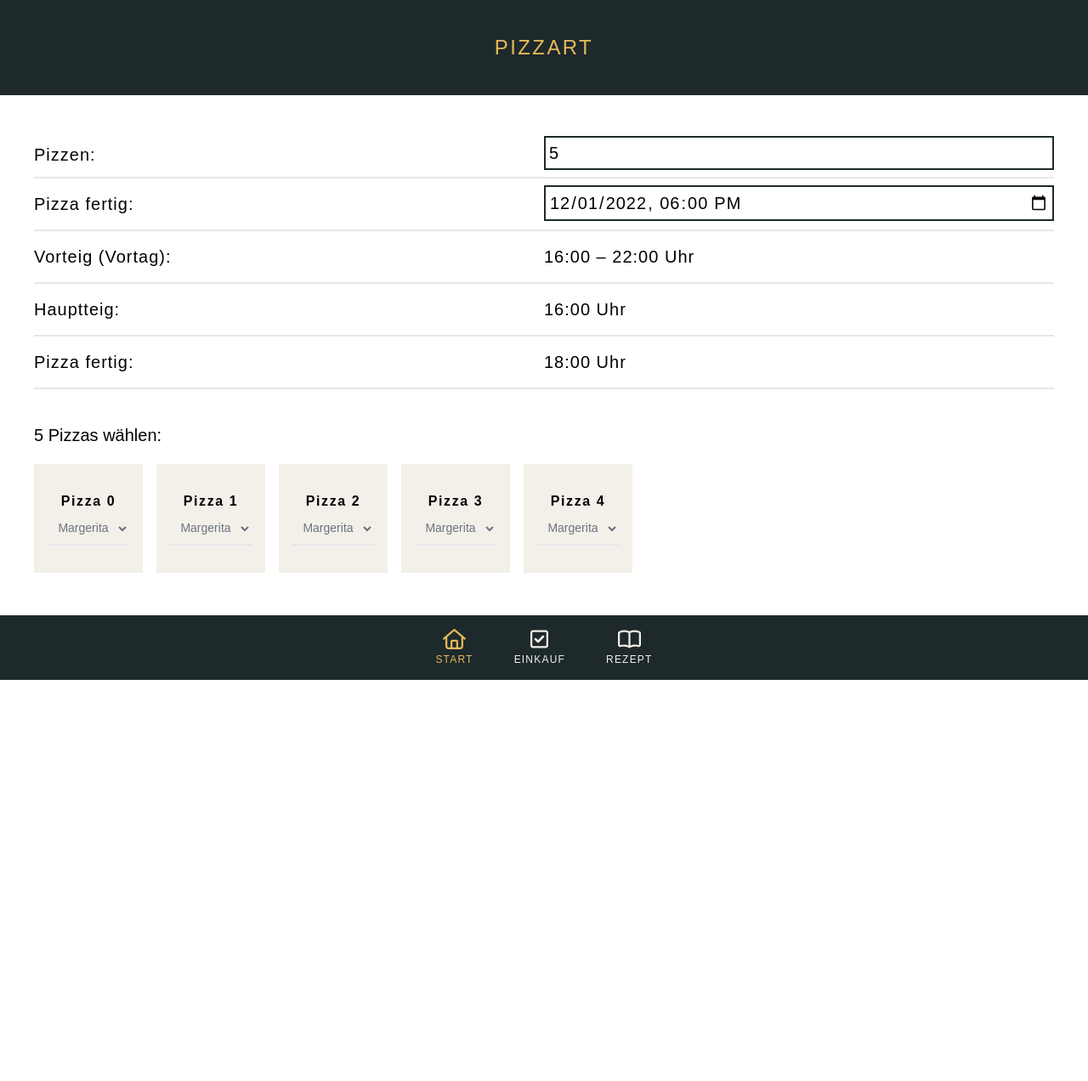
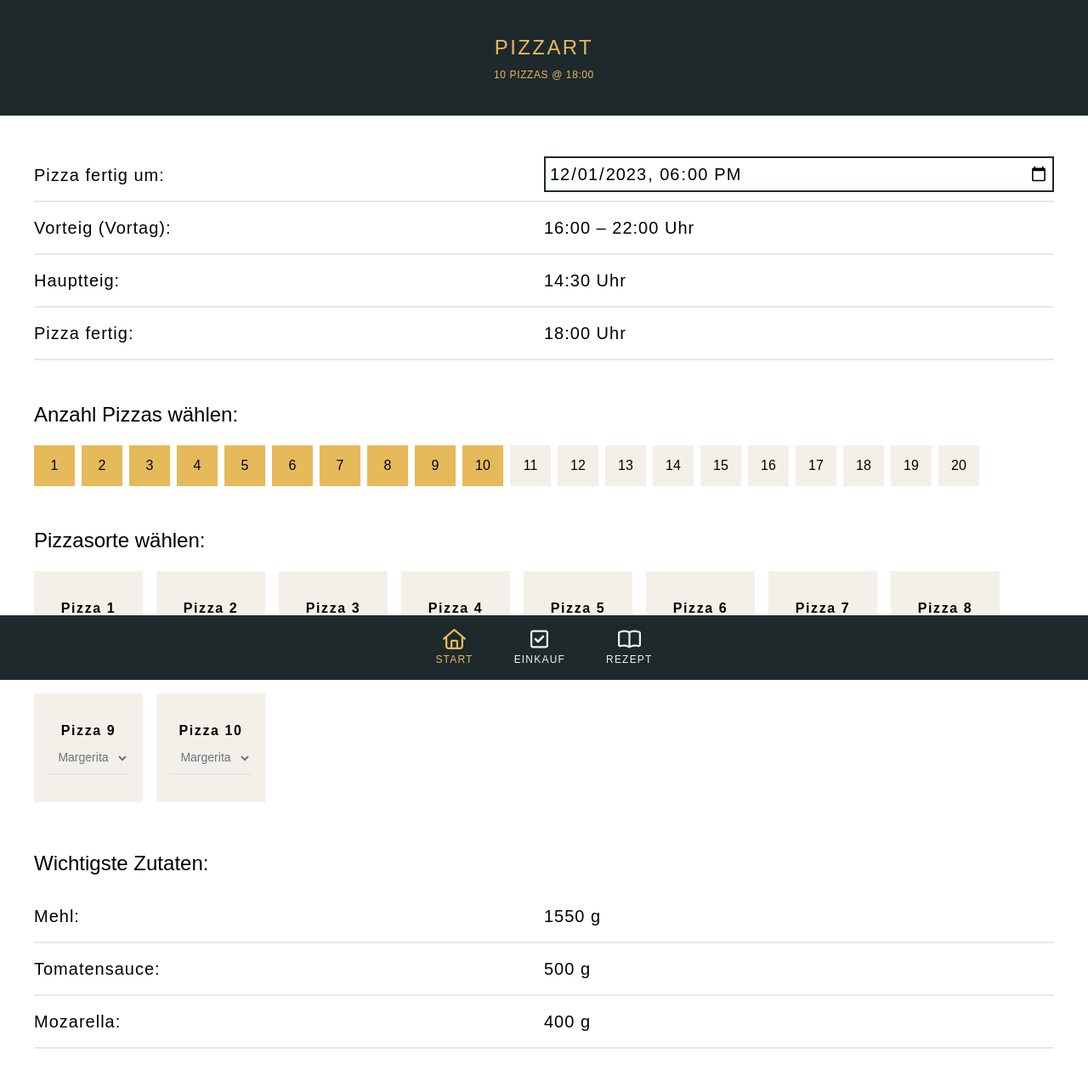
Before and after one commit to timvonfelten/PizzaApp, a React (Create React App) app: page / in a window 1280 px wide. Shown: the top 1272 px of the page at 85% size. Before the commit the page ends 818 px from the top, so only its background shows below. Built offline with nearby package versions, Linux system fonts and the light colour scheme.

Commit message:
V 1.0
Release 1.0

```diff
--- a/package.json
+++ b/package.json
@@ -1,6 +1,7 @@
 {
   "name": "pizza",
   "version": "0.1.0",
+  "homepage": "./",
   "private": true,
   "dependencies": {
     "@testing-library/jest-dom": "^5.16.5",
--- a/src/App.js
+++ b/src/App.js
@@ -13,9 +13,9 @@ function App() {
   }
 
   // Daten aus Child Komponent an Partner Komponent übergeben Portionen > App.js
-  const [portions, setPortions] = useState(5);
+  const [portions, setPortions] = useState(10);
 
-  const [pizzaSorte, setPizzaSorte] = useState(["1","1","1","1","1"]);
+  const [pizzaSorte, setPizzaSorte] = useState([1,1,1,1,1,1,1,1,1,1]);
 
   // Portionen changer einblenden
   const [view, setView] = useState(true);
@@ -23,14 +23,18 @@ function App() {
   //Portionen von Child an App übergeben
   //
   const [ingredients, setIngredients] = useState({});
-  const [time, setTime] = useState("2022-12-01T18:00")
+  const [time, setTime] = useState("2023-12-01T18:00")
 
   const handlePortionChange = event => {
+    console.log(event.target.value)
+    console.log(event.target.getAttribute('numpizza'))
+    /*
     if (event.target.value <= 0){
       event.target = 1
     }
-    setPortions(event.target.value);
-    updatePizza_Sort(event.target.value);
+    */
+    setPortions(event.target.getAttribute('numpizza'));
+    updatePizza_Sort(event.target.getAttribute('numpizza'));
   };
 
   const handleTimeChange = event => {
@@ -52,20 +56,43 @@ function App() {
     const timeFormated = newHours + ":" + newMinutes
     return timeFormated;
 }
+const [dateError, setDateError] = useState(false)
+
 
 const convertInput = (input) => {
+    console.log(input)
+    if (input != ""){
+      var d = new Date();
+      // DateError aktivieren falls Datum in Vergangenheit liegt.
+      if (dateError === false & Date.parse(input) < Date.parse(d)){
+          setDateError(prevCheck => !prevCheck);
+      }
+      // DateError deaktivieren, falls Datum nicht in Vergangenheit liegt.
+      if (dateError === true & Date.parse(input) > Date.parse(d)){
+        setDateError(prevCheck => !prevCheck);
+      }
       const [dateValues, timeValues] = input.split("T")
-    const [month, day, year] = dateValues.split("-")
+      const [year, month, day] = dateValues.split("-")
       const [hours, minutes] = timeValues.split(":")
       const date = new Date(+year, +month - 1, +day, +hours, +minutes, "00");
       return date
     }
 
+}
+
 const finishTime = convertInput(time)
+
+const anzahlPizzaButtons = [];
+
 
   return (
     <div className="font-sofia">
-      <div className='text-center bg-black text-gold font-light p-10 tracking-widest uppercase text-2xl'>Pizzart</div>
+      <div className='text-center bg-black text-gold font-light p-10 tracking-widest uppercase text-2xl'>Pizzart
+        <div className='text-xs mt-2 font-normal tracking-wider text-gold'>
+          {portions} Pizza<a className={portions > 1 ? "" : "hidden"}>s</a> @ {subHours(0, finishTime)}
+        </div>
+      </div>
+
 
       <div className='h-15 bg-black fixed bottom-0 w-full flex justify-center'>
       <button index='0' className={viewIndex == 0 ? "bg-black text-gold text-xs uppercase p-4 mr-2 ml-2 tracking-widest" : "bg-black text-light text-xs uppercase p-4 mr-2 ml-2 tracking-widest"} onClick={() => changeViewIndex('0')}>
@@ -85,52 +112,46 @@ const finishTime = convertInput(time)
       <div className='m-10 pb-20'>
 
       <div className={viewIndex === "0" ? "visible" : "hidden"}>
+        <p className={dateError ? 'text-center mb-2 text-red-700' : "hidden"}>Bitte wähle ein Datum welches in der Zukunft liegt.</p>
         <div className='flex flex-wrap text-xl tracking-wider pt-2 pb-2 border-b-2'>
-          <div className='w-1/2 mt-2 pb-1'>Pizzen:</div>
-          <div className='w-1/2'><input className="border-2 border-black p-1 w-full" type="number" min="1" max="30" value={portions} onChange={handlePortionChange}/></div>
+          <div className='w-1/2 mt-2 pb-2'>Pizza fertig um:</div>
+          <div className='w-1/2'>
+            <input className="border-2 border-black p-1 w-full" type="datetime-local" value={time} onChange={handleTimeChange}/></div>
+        </div>
+        <div className='flex flex-wrap text-xl tracking-wider pt-2 pb-2 border-b-2'>
+          <div className='w-1/2 mt-2 pb-2'>Vorteig (Vortag):</div>
+          <div className='w-1/2 mt-2 pb-2'>
+            <p>{subHours(26, finishTime)} – {subHours(20, finishTime)} Uhr</p></div>
+        </div>
+        <div className='flex flex-wrap text-xl tracking-wider pt-2 pb-2 border-b-2'>
+          <div className='w-1/2 mt-2 pb-2'>Hauptteig:</div>
+          <div className='w-1/2 mt-2 pb-2'>
+            <p>{subHours(3.5, finishTime)} Uhr</p></div>
         </div>
         <div className='flex flex-wrap text-xl tracking-wider pt-2 pb-2 border-b-2'>
           <div className='w-1/2 mt-2 pb-2'>Pizza fertig:</div>
-          <div className='w-1/2'><input className="border-2 border-black p-1 w-full" type="datetime-local" value={time} onChange={handleTimeChange}/></div>
-        </div>
-        <div className='flex flex-wrap text-xl tracking-wider pt-2 pb-2 border-b-2'>
-          <div className='w-1/2 mt-2 pb-2'>Vorteig (Vortag):</div>
-          <div className='w-1/2 mt-2 pb-2'><p>{subHours(26, finishTime)} – {subHours(20, finishTime)} Uhr</p></div>
-        </div>
-        <div className='flex flex-wrap text-xl tracking-wider pt-2 pb-2 border-b-2'>
-          <div className='w-1/2 mt-2 pb-2'>Hauptteig:</div>
-          <div className='w-1/2 mt-2 pb-2'><p>{subHours(26, finishTime)} Uhr</p></div>
-        </div>
-        <div className='flex flex-wrap text-xl tracking-wider pt-2 pb-2 border-b-2'>
-          <div className='w-1/2 mt-2 pb-2'>Pizza fertig:</div>
-          <div className='w-1/2 mt-2 pb-2'><p>{subHours(0, finishTime)} Uhr</p></div>
+          <div className='w-1/2 mt-2 pb-2'>
+            <p>{subHours(0, finishTime)} Uhr</p></div>
         </div>
 
-
-        <div className=''>
-          {/*
-          <div className=''>
-            <form className='flex flex-wrap'>
-                <label className="mr-4">
-                    <span className="block text-sm font-medium text-slate-700 mb-2">Anzahl Pizzen:</span>
-                    <input className="border-2 border-black p-2" type="number" min="1" max="30" value={portions} onChange={handlePortionChange}/>
-                </label>
-                <label className="">
-                    <span className="block text-sm font-medium text-slate-700 mb-2">Pizza fertig:</span>
-                    <input className="border-2 border-black p-2" type="datetime-local" value={time} onChange={handleTimeChange}/>
-                </label>
-            </form>
-          </div>*/}
+        <h1 className='text-2xl mt-12'>Anzahl Pizzas wählen:</h1>
+        <div className='flex flex-wrap mt-4 -m-1 text-center'>
+          {(() => {
+            for (let i = 0; i < 20; i++) {
+              anzahlPizzaButtons.push(<div className={portions > i ? 'w-12 h-12 m-1 bg-gold pt-3 cursor-pointer':'w-12 h-12 m-1 bg-light pt-3 cursor-pointer'} numpizza={i+1} key={i} value={i} onClick={handlePortionChange}>{i+1}</div>);
+            }
+            return anzahlPizzaButtons;
+          })()}
           </div>
         <div>
-          <h1 className='text-xl mt-10 mb-5'>{portions} Pizzas wählen:</h1>
+          <h1 className='text-2xl mt-12 mb-5'>Pizzasorte wählen:</h1>
 
           <div className='mb-4 flex text-center flex-wrap -m-2'>
           { portions > 0 &&
               Object.keys(pizzaSorte).map( (item) => (
                 <div className='w-32 h-32 bg-light p-4 m-2'>
-                <h1 className='tracking-widest font-bold mt-4'>Pizza {item}</h1>
-                <select className='py-2.5 px-0 w-full text-sm text-center text-gray-500 bg-transparent border-0 border-b-2 border-gray-200 dark:text-black dark:border-gray-700 focus:outline-none focus:ring-0 focus:text-black focus:border-gray-200 peer' defaultValue={pizzaSorte[item]} onChange={ (event) =>
+                <h1 className='tracking-widest font-bold mt-4'>Pizza {Number(item)+1}</h1>
+                <select className='cursor-pointer py-2.5 px-0 w-full text-sm text-center text-gray-500 bg-transparent border-0 border-b-2 border-gray-200 dark:text-black dark:border-gray-700 focus:outline-none focus:ring-0 focus:text-black focus:border-gray-200 peer' defaultValue={pizzaSorte[item]} onChange={ (event) =>
                     {
                       var value = event.target.value;
                       var k = [...pizzaSorte];
@@ -147,6 +168,31 @@ const finishTime = convertInput(time)
                 </div>
               ))
           }
+          </div>
+        </div>
+        <h1 className='text-2xl mt-12 pb-4 '>Wichtigste Zutaten:</h1>
+        <div className='flex flex-wrap text-xl tracking-wider pt-2 pb-2 border-b-2'>
+          <div className='w-1/2 mt-2 pb-2'>
+            Mehl:
+          </div>
+          <div className='w-1/2 mt-2 pb-2'>
+            {ingredients.mehl} g
+          </div>
+        </div>
+        <div className='flex flex-wrap text-xl tracking-wider pt-2 pb-2 border-b-2'>
+          <div className='w-1/2 mt-2 pb-2'>
+            Tomatensauce:
+          </div>
+          <div className='w-1/2 mt-2 pb-2'>
+            {ingredients.tomatensauce} g
+          </div>
+        </div>
+        <div className='flex flex-wrap text-xl tracking-wider pt-2 pb-2 border-b-2'>
+          <div className='w-1/2 mt-2 pb-2'>
+            Mozarella:
+          </div>
+          <div className='w-1/2 mt-2 pb-2'>
+            {ingredients.mozarella} g
           </div>
         </div>
       </div>
--- a/src/components/Steps.js
+++ b/src/components/Steps.js
@@ -14,7 +14,7 @@ const Steps = ({time_start, time_end, title, text, ingredient, index, viewIndex}
 
             <p className='text-l font-bold mb-1 tracking-wider uppercase'>{time_start} - {time_end}</p>
             <strong className='text-2xl font-bold mb-2 tracking-wider'>{title}</strong>
-            <p className='text-black pt-2 pb-2 tracking-wider'>{ingredient}</p>
+            <p className={ingredient == "" ? "hidden" : 'text-black pt-2 pb-2 tracking-wider'}>{ingredient}</p>
             <p className="mt-4 mb-10">{text}</p>
 
             </div>
--- a/src/components/Todo.js
+++ b/src/components/Todo.js
@@ -6,7 +6,7 @@ const Todo = ({description, text, done, onChangeTodo, index}) => {
     <div className={text <= 0 ? "hidden" : "mb-2 mr-2"} onClick={() => {onChangeTodo(index)}}>
         <div className={"w-full h-12 mb-0 bg-light text-black cursor-pointer"}>
           <div className='flex flex-row'>
-            <div className='bg-light w-12 p-3 border-r-2'>
+            <div className='bg-light w-12 p-3 border-r-2 border-white'>
              <svg className={done ? "hidden" : "h-6 w-6 "} xmlns="http://www.w3.org/2000/svg" viewBox="0 0 512 512"><path d="M384 32C419.3 32 448 60.65 448 96V416C448 451.3 419.3 480 384 480H64C28.65 480 0 451.3 0 416V96C0 60.65 28.65 32 64 32H384zM384 80H64C55.16 80 48 87.16 48 96V416C48 424.8 55.16 432 64 432H384C392.8 432 400 424.8 400 416V96C400 87.16 392.8 80 384 80z"/></svg>
              <svg className={done ? "h-6 w-6 ": "hidden"} xmlns="http://www.w3.org/2000/svg" viewBox="0 0 512 512"><path d="M211.8 339.8C200.9 350.7 183.1 350.7 172.2 339.8L108.2 275.8C97.27 264.9 97.27 247.1 108.2 236.2C119.1 225.3 136.9 225.3 147.8 236.2L192 280.4L300.2 172.2C311.1 161.3 328.9 161.3 339.8 172.2C350.7 183.1 350.7 200.9 339.8 211.8L211.8 339.8zM0 96C0 60.65 28.65 32 64 32H384C419.3 32 448 60.65 448 96V416C448 451.3 419.3 480 384 480H64C28.65 480 0 451.3 0 416V96zM48 96V416C48 424.8 55.16 432 64 432H384C392.8 432 400 424.8 400 416V96C400 87.16 392.8 80 384 80H64C55.16 80 48 87.16 48 96z"/></svg>
              </div>
```
Also changed, not shown: src/components/Ingredients.js (+3 -8 lines), src/components/Shoppinglist.js (+17 -13 lines), src/components/Timetable.js (+24 -15 lines). Lines whose indentation alone changed are shown as unchanged.
